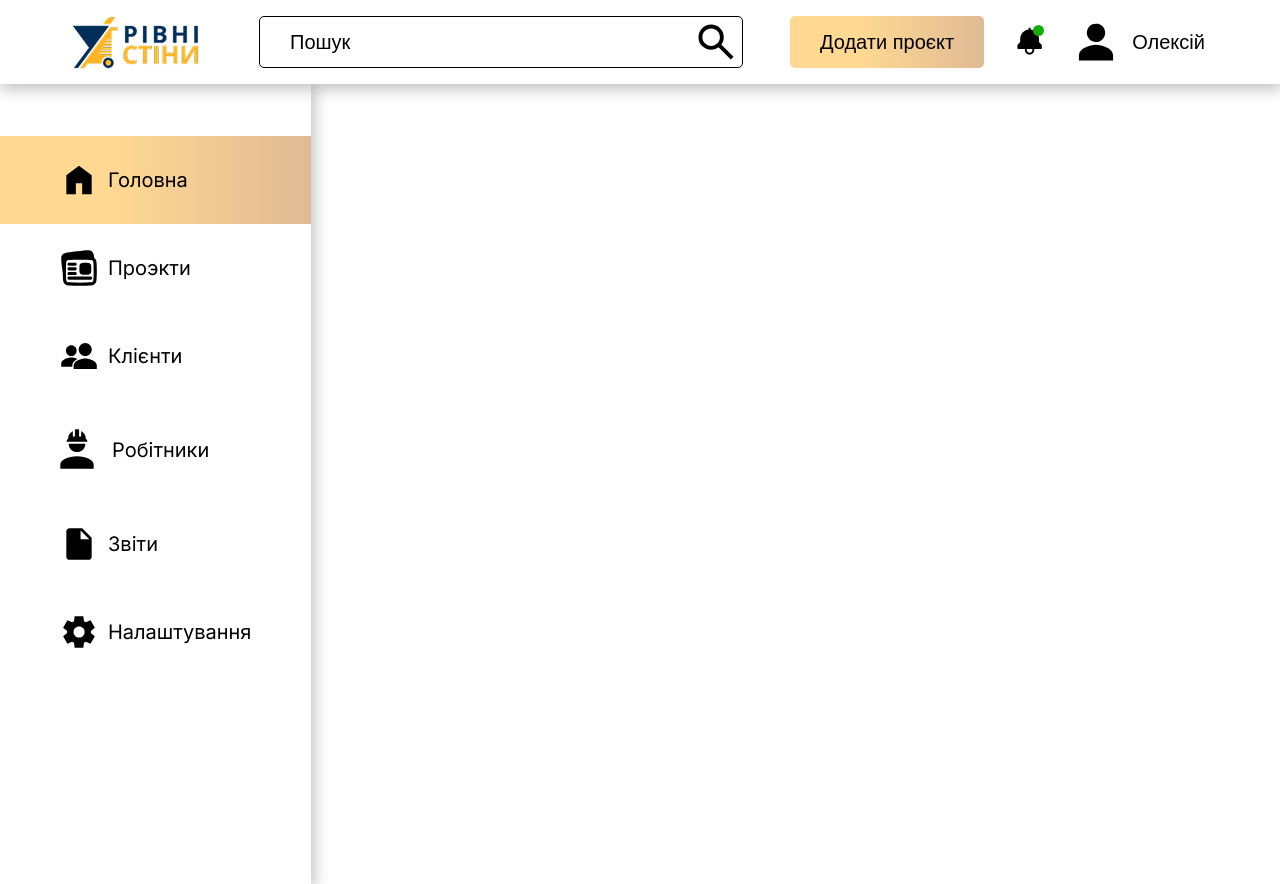
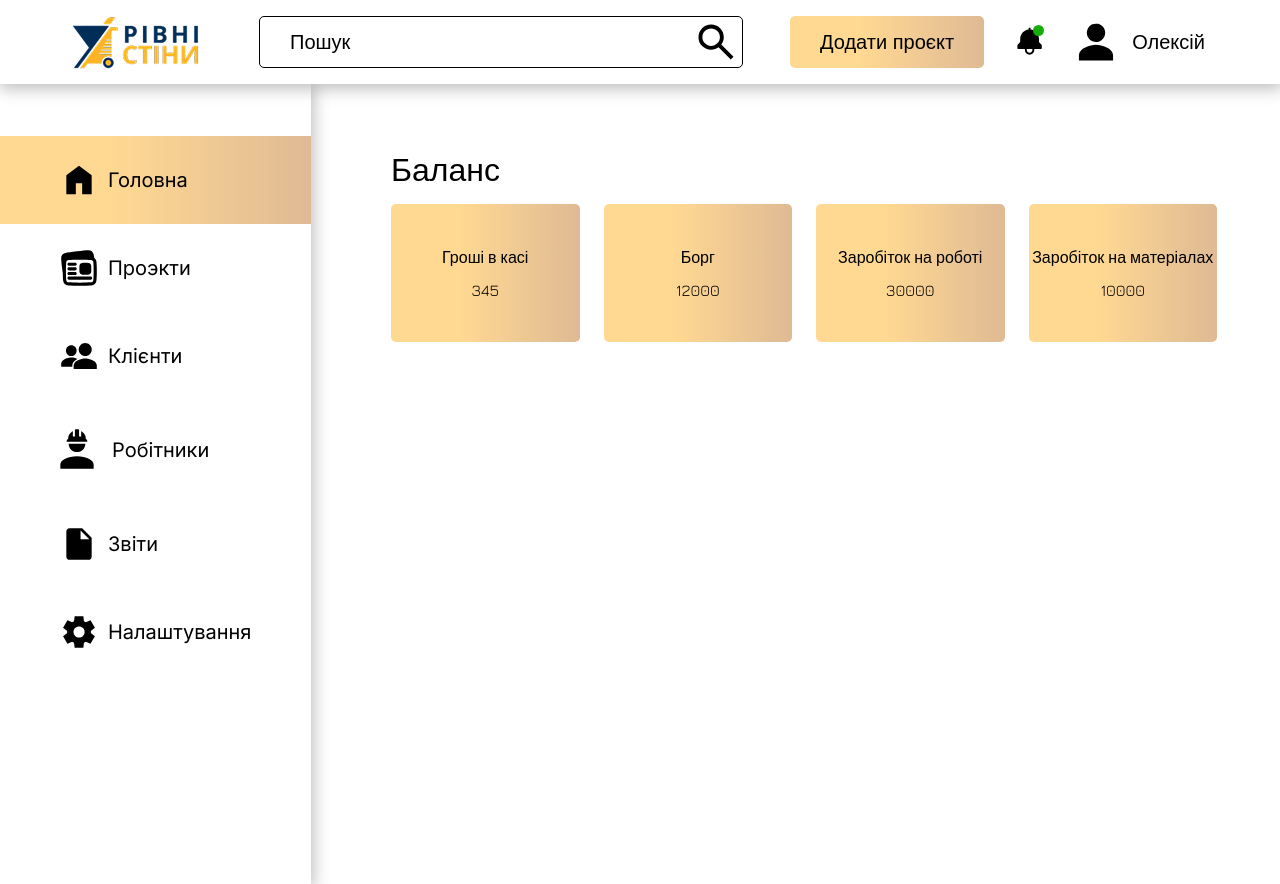
Before and after one commit to DonAkardion/StraightWalls_FE, a Next.js app: page / in a window 1280 px wide. Built offline with nearby package versions, Linux system fonts and the light colour scheme; a web font is replaced by a local one.

Commit message:
feature/main

```diff
--- a/src/features/NavigationModul/Navigation.tsx
+++ b/src/features/NavigationModul/Navigation.tsx
@@ -13,7 +13,7 @@ export default function NavigationModul({
   const [isScrolling, setIsScrolling] = useState(false);
 
   return (
-    <div className="relative flex h-full w-full">
+    <div className="relative flex lg:flex-row-reverse h-full w-full">
       <aside
         className="hidden lg:block absolute top-0 left-0 bottom-0 w-[311px] bg-white z-40"
         style={{ boxShadow: "1px 3px 15px 2px rgba(0, 0, 0, 0.25)" }}
@@ -50,7 +50,7 @@ export default function NavigationModul({
       </div>
       <main
         id="main-content"
-        className="transition-all duration-300 ease-in-out w-full md:w-[calc(100%-246px)] lg:w-[calc(100%-311px)] min-h-screen"
+        className=" transition-all duration-300 ease-in-out w-full md:w-[calc(100%-246px)] lg:w-[calc(100%-311px)] min-h-screen"
       >
         {children}
       </main>
--- /dev/null
+++ b/src/features/home/Balance/Balance.module.css
@@ -0,0 +1,16 @@
+.tytle {
+  font-size: 32px;
+  line-height: 40px;
+}
+.totalbalanceListItem {
+  border-radius: 5px;
+  height: 138px;
+  width: calc((100% - 72px) / 4);
+  background: var(--yellow-gradient);
+  display: flex;
+  justify-content: center;
+  align-items: center;
+  flex-direction: column;
+  text-align: center;
+  gap: 9px;
+}
--- /dev/null
+++ b/src/features/home/Balance/Balance.tsx
@@ -0,0 +1,32 @@
+import React from "react";
+import styles from "./Balance.module.css";
+
+export const Balance = () => {
+  return (
+    <section
+      className={`${styles.balance} lg:pt-[65px] lg:pr-[63px] lg:pl-[80px] `}
+    >
+      <div className={`${styles.tytle} mb-[15px]`}>Баланс</div>
+      <ul className={`${styles.totalbalanceList} flex w-full gap-[24px]`}>
+        <li className={`${styles.totalbalanceListItem}`}>
+          <div className={`${styles.ListItemName}`}>Гроші в касі</div>
+          <div className={`${styles.ListItemValue}`}>345</div>
+        </li>
+        <li className={`${styles.totalbalanceListItem}`}>
+          <div className={`${styles.ListItemName}`}>Борг</div>
+          <div className={`${styles.ListItemValue}`}>12000</div>
+        </li>
+        <li className={`${styles.totalbalanceListItem}`}>
+          <div className={`${styles.ListItemName}`}>Заробіток на роботі</div>
+          <div className={`${styles.ListItemValue}`}>30000</div>
+        </li>
+        <li className={`${styles.totalbalanceListItem}`}>
+          <div className={`${styles.ListItemName}`}>
+            Заробіток на матеріалах
+          </div>
+          <div className={`${styles.ListItemValue}`}>10000</div>
+        </li>
+      </ul>
+    </section>
+  );
+};
--- a/src/features/home/Hero/Hero.tsx
+++ /dev/null
@@ -1,5 +0,0 @@
-import React from "react";
-import styles from "./Hero.module.css";
-export const Hero = () => {
-  return <section className={`${styles.hero} `}></section>;
-};
--- a/src/features/home/page.tsx
+++ b/src/features/home/page.tsx
@@ -1,10 +1,10 @@
 import React from "react";
-import { Hero } from "./Hero/Hero";
+import { Balance } from "./Balance/Balance";
 
 const HomePage = () => {
   return (
     <>
-      <Hero />
+      <Balance />
     </>
   );
 };
```
Also changed, not shown: src/features/home/Hero/Hero.module.css (deleted).
